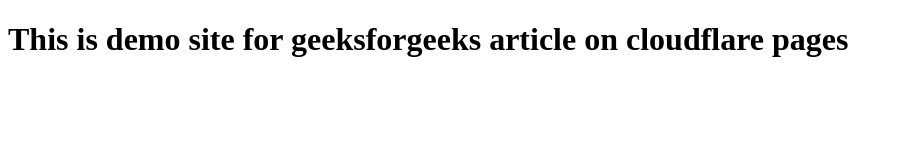
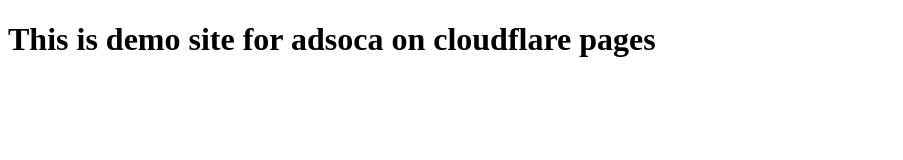
Before and after one commit to tuyendo123/demo-cloudflare-pages, a plain HTML site: page index.html in a window 1280 px wide. Shown: the whole page, without its empty margins (0-903 px from the left). Drawn offline with Linux system fonts and the light colour scheme.

Commit message:
update the content

```diff
--- a/index.html
+++ b/index.html
@@ -7,6 +7,6 @@
 	<title>Cloudflare Pages Demo</title>
 </head>
 <body>
-	<h1>This is demo site for geeksforgeeks article on cloudflare pages</h1>
+	<h1>This is demo site for adsoca on cloudflare pages</h1>
 </body>
 </html>
```
